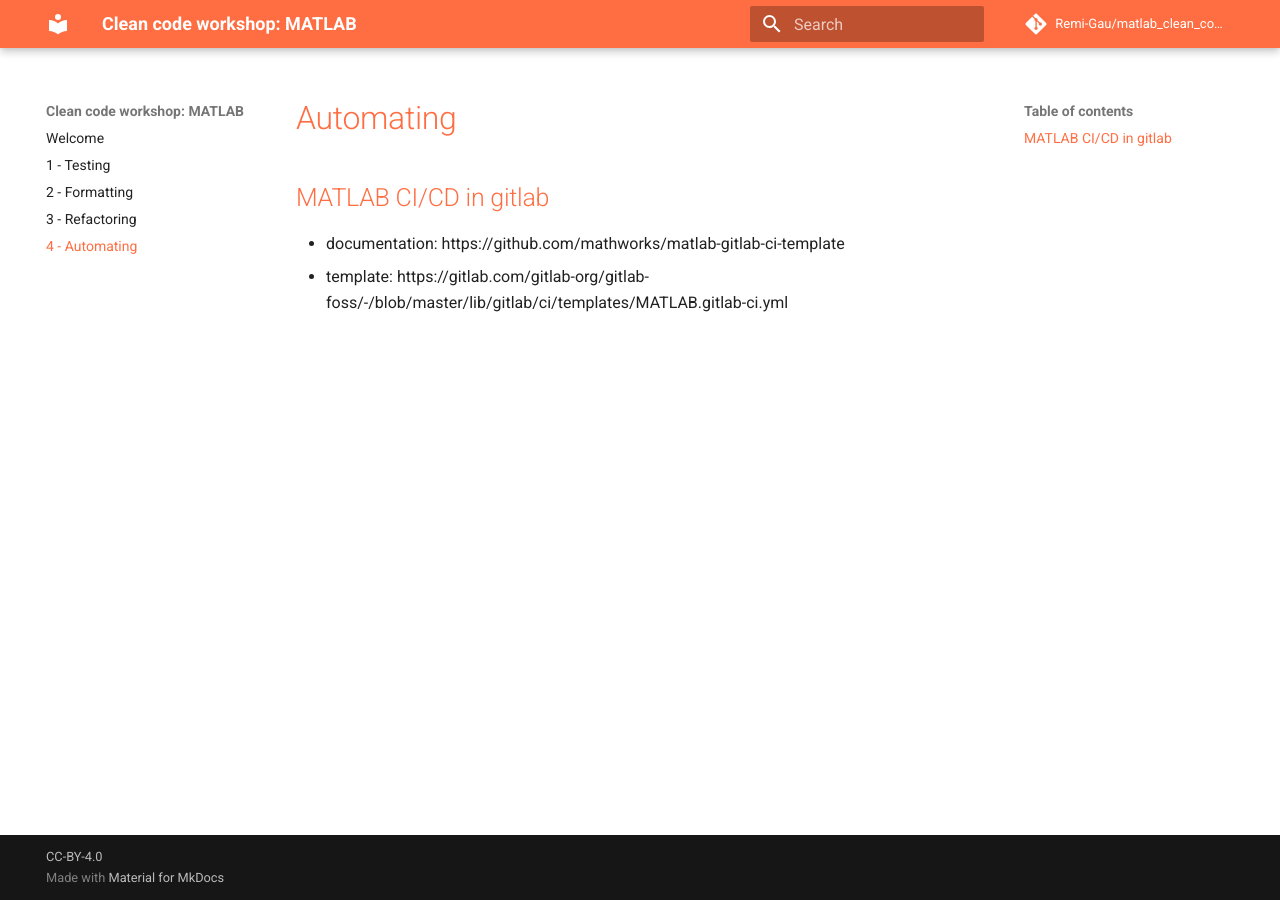
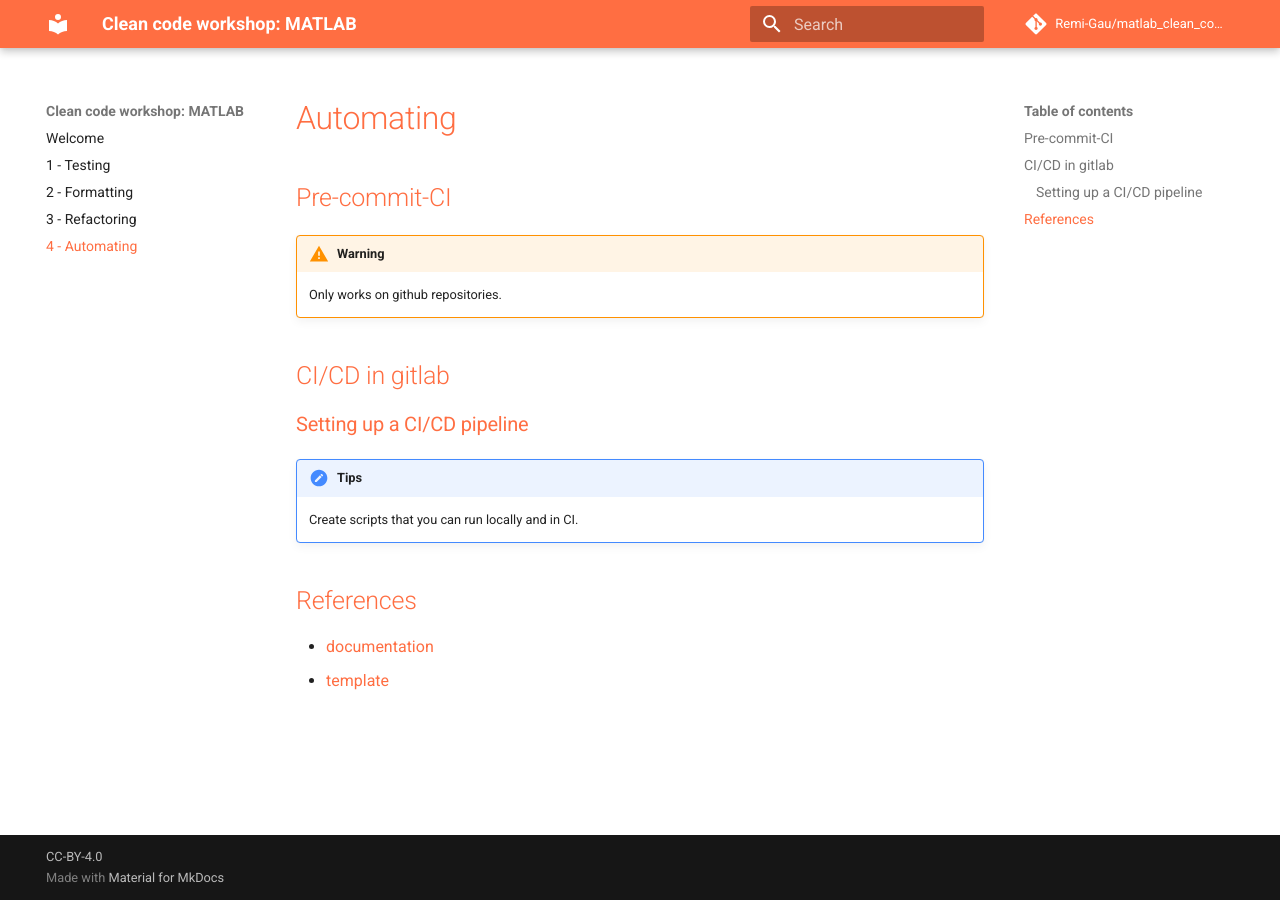
Before and after one commit to Remi-Gau/matlab_clean_code_workshop, an MkDocs documentation site: the page built from doc/part_4.md, in a window 1280 px wide. Built offline with MkDocs 1.6.1 and Material for MkDocs 9.7.7, drawn with Linux system fonts in a browser that asks for light colours; comment, search, counter and statistics services are not loaded.

Commit message:
update content

```diff
--- a/doc/part_2.md
+++ b/doc/part_2.md
@@ -1 +1,3 @@
 # Formatting
+
+## References
--- a/doc/part_3.md
+++ b/doc/part_3.md
@@ -1 +1,3 @@
 # Refactoring
+
+## References
--- a/doc/part_4.md
+++ b/doc/part_4.md
@@ -1,7 +1,20 @@
 # Automating
 
-## MATLAB CI/CD in gitlab
+## Pre-commit-CI
 
-- documentation: https://github.com/mathworks/matlab-gitlab-ci-template
-- template:
-  https://gitlab.com/gitlab-org/gitlab-foss/-/blob/master/lib/gitlab/ci/templates/MATLAB.gitlab-ci.yml
+!!! warning
+
+    Only works on github repositories.
+
+## CI/CD in gitlab
+
+### Setting up a CI/CD pipeline
+
+!!! tips
+
+    Create scripts that you can run locally and in CI.
+
+## References
+
+- [documentation](https://github.com/mathworks/matlab-gitlab-ci-template)
+- [template](https://gitlab.com/gitlab-org/gitlab-foss/-/blob/master/lib/gitlab/ci/templates/MATLAB.gitlab-ci.yml)
```
Also changed, not shown: doc/index.md (+13 -1 lines), doc/part_1.md (+4 -0 lines).
